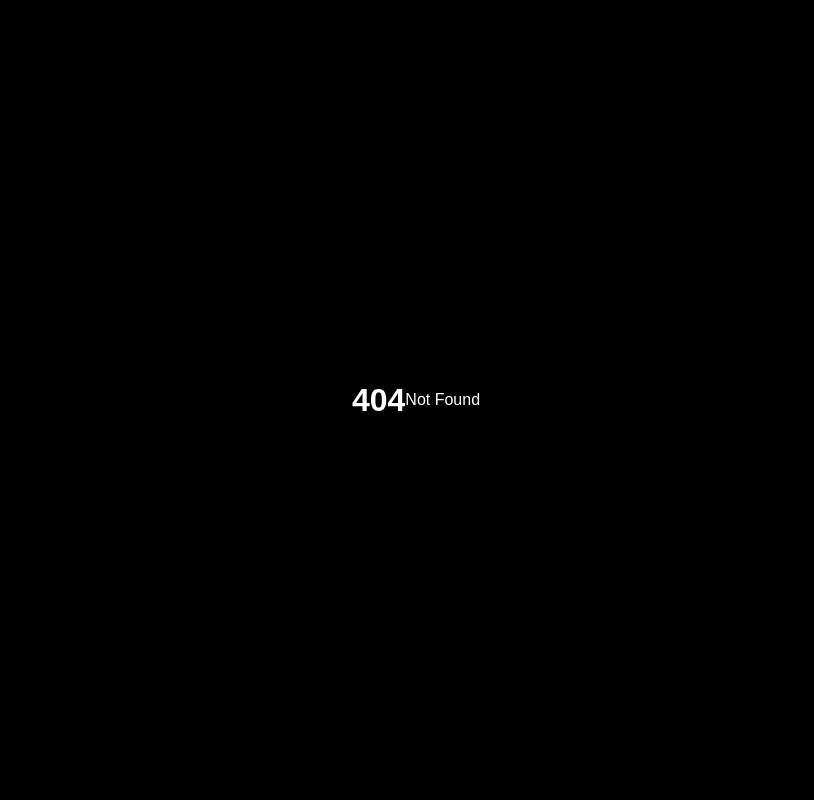
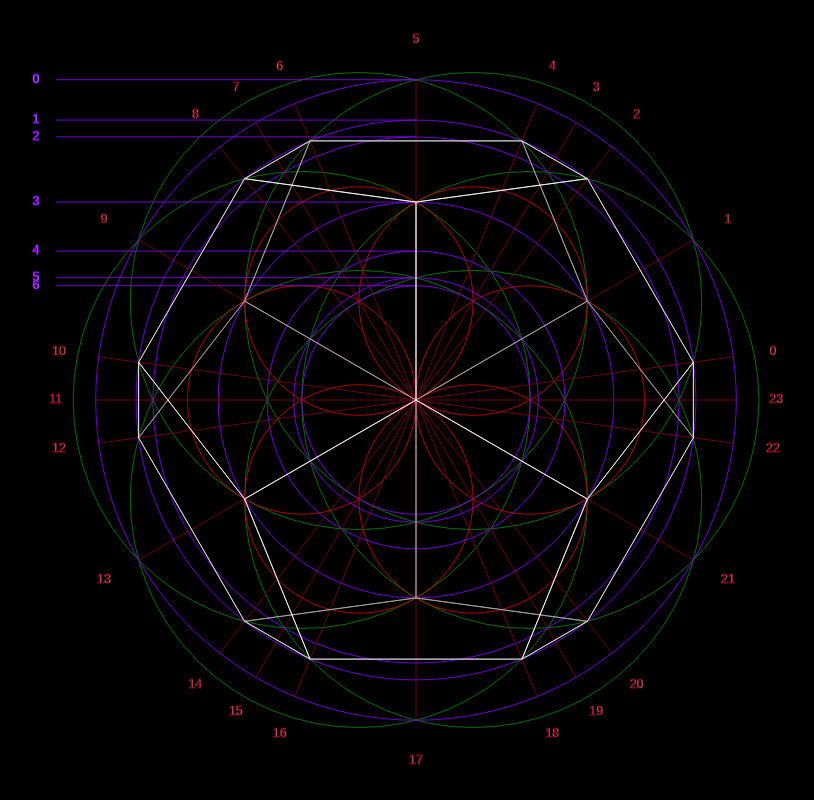
Before and after one commit to dopplerreflect/starts-with-a, a SvelteKit app: page /dodecamandala in a window 1280 px wide. Before the commit this address had no page. Shown: the whole page, without its empty margins (224-1038 px from the left). Built offline with nearby package versions, Linux system fonts and the light colour scheme.

Commit message:
add dodecamandala

```diff
--- /dev/null
+++ b/src/routes/dodecamandala/+page.svelte
@@ -0,0 +1,125 @@
+<svelte:options namespace="svg" />
+
+<script lang="ts">
+	import {
+		anglesArray,
+		arrayMap,
+		circleIntersections,
+		circleLineIntersections,
+		radialPoint,
+		radialPointString,
+		viewBox
+	} from '$lib/geometry';
+	import { pathFromDSL } from '$lib/path-parser';
+	const size = 2 ** 10;
+
+	const r0 = size / 7;
+	const r1 = r0 * 2;
+	const sproutAngles = anglesArray(6, 0);
+	const circles: Circle[] = [
+		...sproutAngles.map((a) => ({ r: r1, ...radialPoint(a, r0) })),
+		...sproutAngles.map((a) => ({ r: r0, ...radialPoint(a, r0) }))
+	];
+
+	const greaterLesserAngle = circleIntersections(circles[0], circles[9]).map(
+		(i) => Math.atan2(i.y, i.x) * (180 / Math.PI)
+	)[0];
+	const greaterLesserAngles = [...Array(6).keys()]
+		.map((n) => [(60 * n + greaterLesserAngle) % 360, (60 * n - greaterLesserAngle + 180) % 360])
+		.flat();
+	const angles = [...sproutAngles, ...sproutAngles.map((n) => n + 30), ...greaterLesserAngles].sort(
+		(a, b) => b - a
+	);
+
+	console.log(circleLineIntersections(circles[0], [{ x: 0, y: 0 }, radialPoint(angles[2], size)]));
+	const radii = [
+		...new Set(
+			[
+				circleIntersections(circles[0], circles[1]),
+				circleIntersections(circles[0], circles[2]),
+				circleIntersections(circles[0], circles[3]),
+				circleLineIntersections(circles[0], [{ x: 0, y: 0 }, radialPoint(angles[2], size / 2)])
+			]
+				.flat()
+				.map((p) => Math.sqrt(p.x ** 2 + p.y ** 2))
+		),
+		r0
+	].sort((a, b) => b - a);
+
+	const parse = pathFromDSL(angles, radii);
+</script>
+
+<svg viewBox={viewBox(size)}>
+	<defs>
+		<style>
+			circle,
+			path {
+				fill: none;
+				stroke: oklch(1 0 0);
+			}
+			circle.large {
+				stroke: oklch(0.5 0.37 150);
+			}
+			circle.small {
+				stroke: oklch(0.5 0.37 60);
+			}
+			.angle {
+				/* display: none; */
+				stroke: oklch(0.25 0.37 0);
+			}
+			.radius {
+				/* display: none; */
+				stroke: oklch(0.5 0.37 300);
+			}
+			.rear path {
+				stroke: oklch(0.75 0 0);
+			}
+		</style>
+	</defs>
+	<g id="guide">
+		{#each circles as c, i}
+			<circle r={c.r} cx={c.x} cy={c.y} class={i < 6 ? 'large' : 'small'} />
+		{/each}
+		{#each radii as r, i}
+			<circle {r} class="radius" />
+			<path class="radius" d={`M${-size / 2 + size / 20} ${-r}H0`} />
+			<text
+				class="radius"
+				x={-size / 2 + size / 40}
+				y={-r}
+				fill="white"
+				text-anchor="middle"
+				alignment-baseline="middle">{i}</text
+			>
+		{/each}
+		{#each angles as a, i}
+			<path class="angle" d={`M0 0L${radialPointString(a, radii[0])}`} stroke="red" />
+			<text
+				class="angle"
+				x={radialPoint(a, radii[0] + size / 20).x}
+				y={radialPoint(a, radii[0] + size / 20).y}
+				text-anchor="middle"
+				alignment-baseline="middle"
+				fill="white">{i}</text
+			>
+		{/each}
+	</g>
+	<g id="dodecahedron">
+		<g class="rear">
+			<path id="bottom" d={parse('M14 1L16 1L18 1L20 1L17 3Z')} />
+			<path id="lower-left" d={'M0 0' + parse('L17 3L14 1L12 1L9 3Z')} />
+			<path id="lower-right" d={'M0 0' + parse('L17 3L20 1L22 1L1 3Z')} />
+			<path id="upper-left" d={parse('M10 1L12 1L9 3L6 1L8 1Z')} />
+			<path id="upper-middle" d={'M0 0' + parse('L1 3L4 1L6 1L9 3Z')} />
+			<path id="upper-right" d={parse('M4 1L2 1L0 1L22 1L1 3Z')} />
+		</g>
+		<g class="front">
+			<path id="top" d={parse('M8 1L6 1L4 1L2 1L5 3Z')} />
+			<path id="upper-left" d={'M0 0' + parse('L5 3L8 1L10 1L13 3Z')} />
+			<path id="upper-right" d={'M0 0' + parse('L5 3L2 1L0 1L21 3Z')} />
+			<path id="lower-left" d={parse('M10 1L12 1L14 1L16 1L13 3Z')} />
+			<path id="lower-middle" d={'M0 0' + parse('L13 3L16 1L18 1L21 3Z')} />
+			<path id="lower-right" d={parse('M18 1L20 1L22 1L0 1L21 3Z')} />
+		</g>
+	</g>
+</svg>
```
